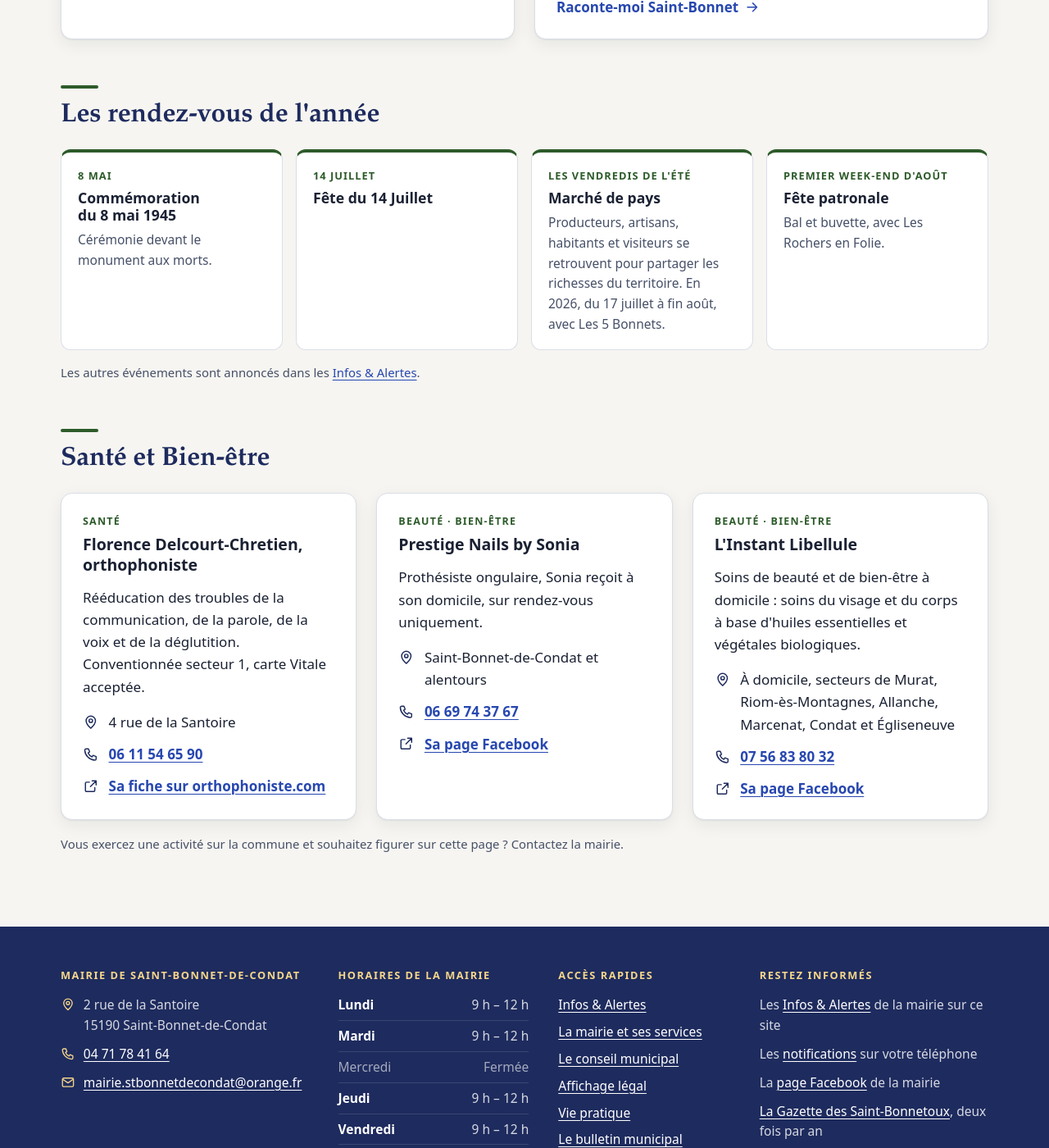
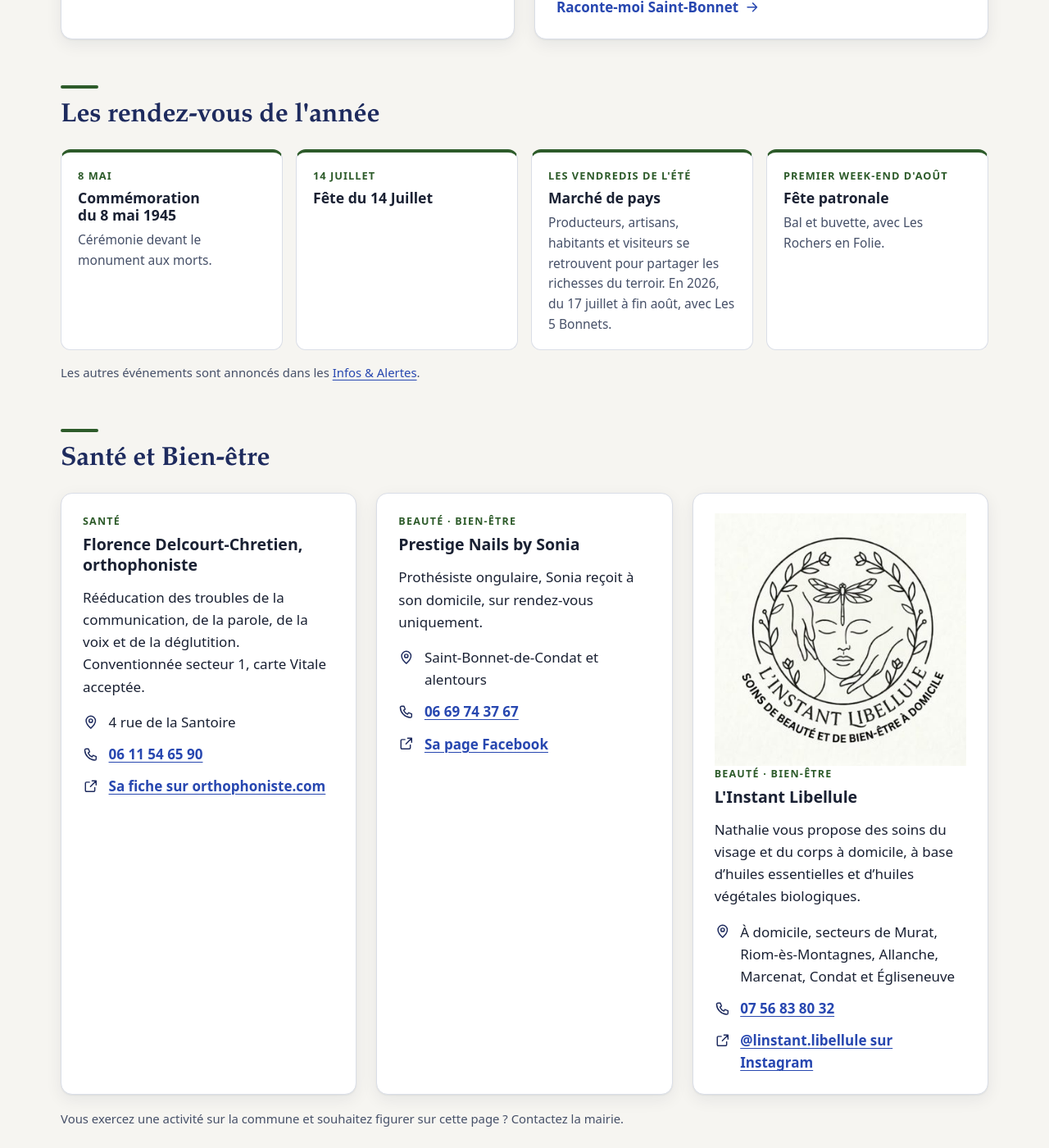
Before and after one commit to victorleblondd/saint-bonnet-de-condat, a Jekyll site: the page built from vie-locale.html, in a window 1280 px wide and 1400 px high, scrolled down 1068 px. Shown: the whole window at 82% size. Built offline with Jekyll 4.4.1, drawn with Linux system fonts in a browser that asks for light colours.

Commit message:
Vie locale : logo, prénom et compte Instagram de L'Instant Libellule ; marché de pays : « les richesses du terroir »
Co-Authored-By: Claude Opus 5.5 <noreply@anthropic.com>
Claude-Session: https://claude.ai/code/session_01DwvnidmDqv555M8xVG4XGk

```diff
--- a/_includes/head.html
+++ b/_includes/head.html
@@ -21,5 +21,5 @@
 <meta property="og:description" content="{{ description | escape }}">
 <meta property="og:url" content="{{ page.url | absolute_url }}">
 <meta property="og:image" content="{{ page.image | default: '/assets/images/mairie.jpg' | absolute_url }}">
-<link rel="stylesheet" href="{{ '/assets/css/site.css' | relative_url }}?v=11">
+<link rel="stylesheet" href="{{ '/assets/css/site.css' | relative_url }}?v=12">
 <script>document.documentElement.className += ' js';</script>
--- a/mentions-legales.html
+++ b/mentions-legales.html
@@ -23,6 +23,7 @@ description: "Mentions légales, données personnelles et accessibilité du site
     <p>Blason du Cantal : dessin de Gretaz et contributeurs, <a href="https://commons.wikimedia.org/wiki/File:Blason_d%C3%A9partement_fr_Cantal.svg">Wikimedia Commons</a>, licence <a href="https://creativecommons.org/licenses/by-sa/3.0/deed.fr">CC BY-SA 3.0</a>, image adaptée.</p>
     <p>Photo du camping (accueil) : <a href="https://www.campinglasantoire.fr/en/">Camping La Santoire</a>.</p>
     <p>Logos de la page <a href="{{ '/tourisme/' | relative_url }}">Tourisme</a> : ceux du Camping La Santoire, de NaturÉpure et de La Maison des Volcans, repris de leurs sites officiels.</p>
+    <p>Logo de L'Instant Libellule (page <a href="{{ '/vie-locale/' | relative_url }}">Vie locale</a>) : repris de sa page Facebook.</p>
   </section>
 
   <section class="bloc" id="donnees" aria-labelledby="titre-donnees">
--- a/outils/fichiers-a-recuperer.txt
+++ b/outils/fichiers-a-recuperer.txt
@@ -15,6 +15,3 @@ https://panneau-pocket.s3.gra.perf.cloud.ovh.net/cache/sign_image/16315188656abf
 https://panneau-pocket.s3.gra.perf.cloud.ovh.net/cache/sign_image/9004228666abf5fdc4e8223.99457143-1790926812.jpg/324bc299a66f40f6e53dab865e6f496f  documents/infos-alertes/2026-10-02-france-services-octobre.pdf
 https://panneau-pocket.s3.gra.perf.cloud.ovh.net/cache/sign_image/15732080036aba7af19de532.52892296-1790606065.jpg/939f6badbd135255bd761ab690e00432  documents/infos-alertes/2026-09-28-repas-rochers-en-folie.pdf
 https://panneau-pocket.s3.gra.perf.cloud.ovh.net/cache/sign_image/6335824806ab76fa650de76.11310729-1790406566.jpg/faffc12148227ce28e63fddfa6ac935c  documents/infos-alertes/2026-09-26-horaires-mairie-point-poste.pdf
-
-# Vie locale : logo de L'Instant Libellule (photo de profil de sa page Facebook, version carrée de 480 px)
-https://scontent-cdg4-2.xx.fbcdn.net/v/t39.30808-1/730749795_122099171235369324_7951314249981452261_n.jpg?stp=c314.0.752.752a_dst-jpg_tt6&cstp=mx752x752&ctp=s480x480&_nc_cat=100&ccb=1-7&_nc_sid=2d3e12&_nc_ohc=yE0miQwzkg4Q7kNvwHqC3kr&_nc_oc=AdprDYWXIaV_y3JWsfEyxPDoL4C44iJze1e3X8McxY-LLwoexiVdiZ3ZstDPNmGKHof60m6MTU1OyE9NxtyLHI3K&_nc_zt=24&_nc_ht=scontent-cdg4-2.xx&_nc_ss=792a8&oh=00_AQPjjYFUx1RlsM1lnvjA9M8l-OHY4AwPwoEVmKky2FzBog&oe=6AD832B9  assets/images/vie-locale/linstant-libellule.jpg  360
--- a/vie-locale.html
+++ b/vie-locale.html
@@ -44,7 +44,7 @@ description: "Vie locale à Saint-Bonnet-de-Condat : associations (Les 5 Bonnets
     <li>
       <p class="frise-date">Les vendredis de l'été</p>
       <h3>Marché de pays</h3>
-      <p>Producteurs, artisans, habitants et visiteurs se retrouvent pour partager les richesses du territoire. En 2026, du 17 juillet à fin août, avec Les 5 Bonnets.</p>
+      <p>Producteurs, artisans, habitants et visiteurs se retrouvent pour partager les richesses du terroir. En 2026, du 17 juillet à fin août, avec Les 5 Bonnets.</p>
     </li>
     <li>
       <p class="frise-date">Premier week-end d'août</p>
@@ -79,13 +79,18 @@ description: "Vie locale à Saint-Bonnet-de-Condat : associations (Les 5 Bonnets
       </div>
     </div>
     <div class="panneau">
-      <p class="surtitre">Beauté · bien-être</p>
-      <h3>L'Instant Libellule</h3>
-      <p>Soins de beauté et de bien-être à domicile : soins du visage et du corps à base d'huiles essentielles et végétales biologiques.</p>
+      <div class="fiche-entete">
+        <img class="fiche-entete-logo" src="{{ '/assets/images/vie-locale/linstant-libellule.jpg' | relative_url }}" alt="Logo de L'Instant Libellule" width="360" height="360" loading="lazy">
+        <div>
+          <p class="surtitre">Beauté · <span class="sans-retour">bien-être</span></p>
+          <h3>L'Instant Libellule</h3>
+        </div>
+      </div>
+      <p>Nathalie vous propose des soins du visage et du corps à domicile, à base d’huiles essentielles et d’huiles végétales biologiques.</p>
       <div class="coordonnees">
         <p>{% include icone.html nom="lieu" %}<span>À domicile, secteurs de Murat, Riom-ès-Montagnes, Allanche, Marcenat, Condat et Égliseneuve</span></p>
         <p>{% include icone.html nom="telephone" %}<a href="tel:+33756838032">07 56 83 80 32</a></p>
-        <p>{% include icone.html nom="externe" %}<a href="https://www.facebook.com/profile.php?id=61591079722730" rel="noopener">Sa page Facebook</a></p>
+        <p>{% include icone.html nom="externe" %}<a href="https://www.instagram.com/linstant.libellule/" rel="noopener">@linstant.libellule sur Instagram</a></p>
       </div>
     </div>
   </div>
```
Also changed, not shown: README.md.
